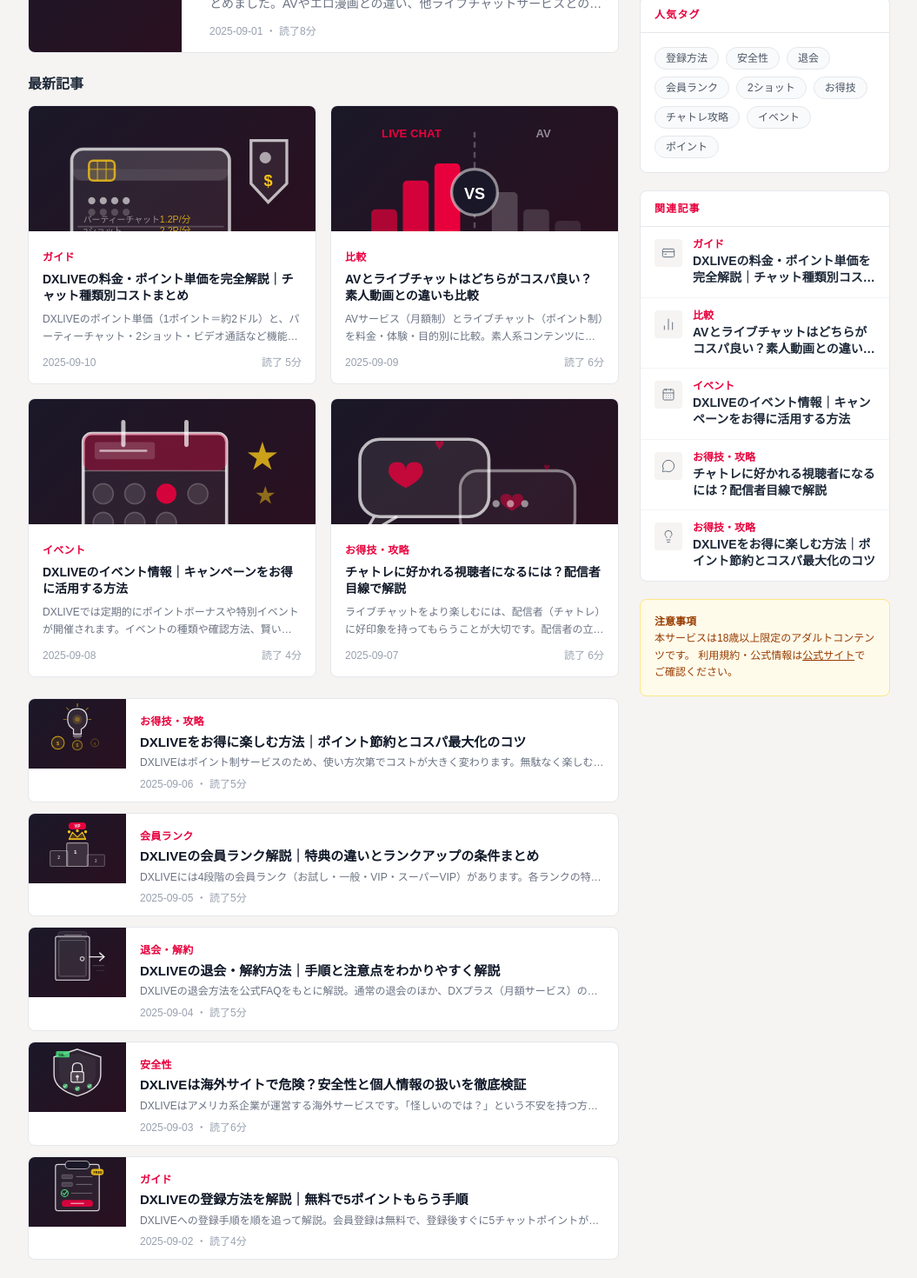
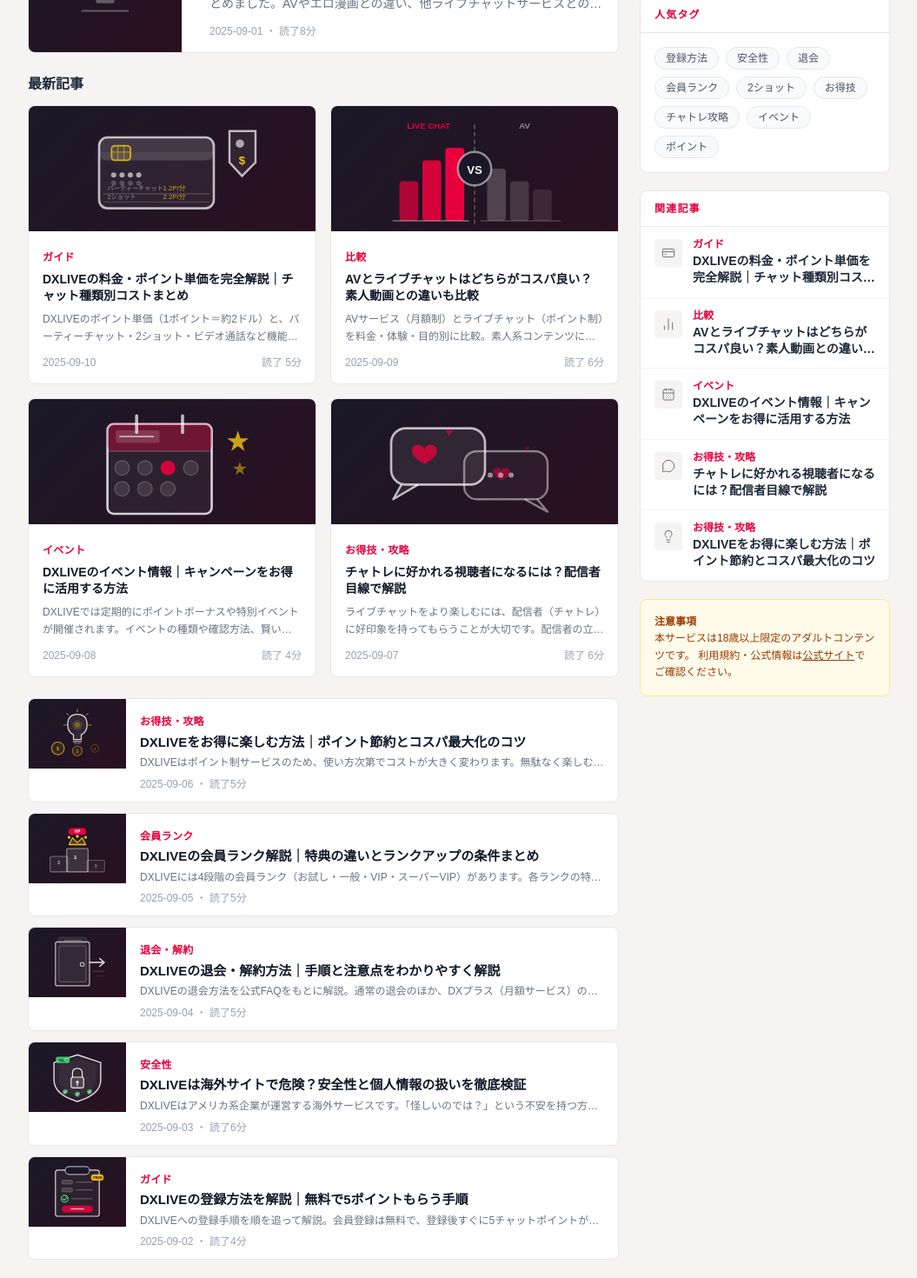
Before and after one commit to satomiyu2413/dxlive-media, a Next.js app: page / in a window 1280 px wide. Shown: the part 340-1810 px from the top of the page at 87% size, without its empty margins (112-1167 px from the left). Built offline with nearby package versions, Linux system fonts and the light colour scheme.

Commit message:
Fix JSX.Element type error for Vercel build

```diff
--- a/components/ThumbnailIllustration.tsx
+++ b/components/ThumbnailIllustration.tsx
@@ -1,3 +1,5 @@
+import React from "react";
+
 type Props = {
   slug?: string;
   category?: string;
@@ -7,7 +9,7 @@
 /* ── individual SVG illustrations ── */
 
 const IllustReview = () => (
-  <svg viewBox="0 0 200 120" fill="none" xmlns="http://www.w3.org/2000/svg">
+  <svg viewBox="0 0 200 120" fill="none" width="100%" height="100%" preserveAspectRatio="xMidYMid meet" xmlns="http://www.w3.org/2000/svg">
     {/* monitor */}
     <rect x="40" y="18" width="120" height="72" rx="6" stroke="white" strokeOpacity=".9" strokeWidth="2.5" fill="none"/>
     <rect x="40" y="18" width="120" height="50" rx="6" fill="white" fillOpacity=".07"/>
@@ -27,7 +29,7 @@
 );
 
 const IllustRegistration = () => (
-  <svg viewBox="0 0 200 120" fill="none" xmlns="http://www.w3.org/2000/svg">
+  <svg viewBox="0 0 200 120" fill="none" width="100%" height="100%" preserveAspectRatio="xMidYMid meet" xmlns="http://www.w3.org/2000/svg">
     {/* clipboard */}
     <rect x="55" y="15" width="90" height="95" rx="5" stroke="white" strokeOpacity=".8" strokeWidth="2.2" fill="white" fillOpacity=".05"/>
     <rect x="75" y="8" width="50" height="16" rx="8" stroke="white" strokeOpacity=".6" strokeWidth="2" fill="#1a1828"/>
@@ -50,7 +52,7 @@
 );
 
 const IllustSafety = () => (
-  <svg viewBox="0 0 200 120" fill="none" xmlns="http://www.w3.org/2000/svg">
+  <svg viewBox="0 0 200 120" fill="none" width="100%" height="100%" preserveAspectRatio="xMidYMid meet" xmlns="http://www.w3.org/2000/svg">
     {/* shield */}
     <path d="M100 14 L148 30 L148 66 Q148 96 100 110 Q52 96 52 66 L52 30 Z"
       stroke="white" strokeOpacity=".85" strokeWidth="2.5" fill="white" fillOpacity=".06"/>
@@ -76,7 +78,7 @@
 );
 
 const IllustCancellation = () => (
-  <svg viewBox="0 0 200 120" fill="none" xmlns="http://www.w3.org/2000/svg">
+  <svg viewBox="0 0 200 120" fill="none" width="100%" height="100%" preserveAspectRatio="xMidYMid meet" xmlns="http://www.w3.org/2000/svg">
     {/* door frame */}
     <rect x="55" y="18" width="70" height="90" rx="4" stroke="white" strokeOpacity=".7" strokeWidth="2.2" fill="white" fillOpacity=".05"/>
     {/* door panel */}
@@ -96,7 +98,7 @@
 );
 
 const IllustRanks = () => (
-  <svg viewBox="0 0 200 120" fill="none" xmlns="http://www.w3.org/2000/svg">
+  <svg viewBox="0 0 200 120" fill="none" width="100%" height="100%" preserveAspectRatio="xMidYMid meet" xmlns="http://www.w3.org/2000/svg">
     {/* podium */}
     <rect x="78" y="60" width="44" height="48" rx="3" fill="white" fillOpacity=".12" stroke="white" strokeOpacity=".5" strokeWidth="2"/>
     <rect x="44" y="76" width="36" height="32" rx="3" fill="white" fillOpacity=".07" stroke="white" strokeOpacity=".35" strokeWidth="2"/>
@@ -118,7 +120,7 @@
 );
 
 const IllustTips = () => (
-  <svg viewBox="0 0 200 120" fill="none" xmlns="http://www.w3.org/2000/svg">
+  <svg viewBox="0 0 200 120" fill="none" width="100%" height="100%" preserveAspectRatio="xMidYMid meet" xmlns="http://www.w3.org/2000/svg">
     {/* lightbulb */}
     <path d="M100 20 Q120 20 120 42 Q120 56 108 62 L108 72 L92 72 L92 62 Q80 56 80 42 Q80 20 100 20 Z"
       stroke="white" strokeOpacity=".85" strokeWidth="2.2" fill="white" fillOpacity=".08"/>
@@ -144,7 +146,7 @@
 );
 
 const IllustHowToLike = () => (
-  <svg viewBox="0 0 200 120" fill="none" xmlns="http://www.w3.org/2000/svg">
+  <svg viewBox="0 0 200 120" fill="none" width="100%" height="100%" preserveAspectRatio="xMidYMid meet" xmlns="http://www.w3.org/2000/svg">
     {/* chat bubble left */}
     <rect x="20" y="28" width="90" height="54" rx="14" stroke="white" strokeOpacity=".7" strokeWidth="2.2" fill="white" fillOpacity=".07"/>
     <path d="M30 82 L22 96 L46 82" stroke="white" strokeOpacity=".7" strokeWidth="2" fill="white" fillOpacity=".07" strokeLinejoin="round"/>
@@ -167,7 +169,7 @@
 );
 
 const IllustEvents = () => (
-  <svg viewBox="0 0 200 120" fill="none" xmlns="http://www.w3.org/2000/svg">
+  <svg viewBox="0 0 200 120" fill="none" width="100%" height="100%" preserveAspectRatio="xMidYMid meet" xmlns="http://www.w3.org/2000/svg">
     {/* calendar */}
     <rect x="38" y="24" width="100" height="86" rx="6" stroke="white" strokeOpacity=".8" strokeWidth="2.2" fill="white" fillOpacity=".05"/>
     <rect x="38" y="24" width="100" height="26" rx="6" fill="#e8003d" fillOpacity=".35"/>
@@ -191,7 +193,7 @@
 );
 
 const IllustCompare = () => (
-  <svg viewBox="0 0 200 120" fill="none" xmlns="http://www.w3.org/2000/svg">
+  <svg viewBox="0 0 200 120" fill="none" width="100%" height="100%" preserveAspectRatio="xMidYMid meet" xmlns="http://www.w3.org/2000/svg">
     {/* left bar chart */}
     <rect x="28" y="72" width="18" height="38" rx="3" fill="#e8003d" fillOpacity=".7"/>
     <rect x="50" y="52" width="18" height="58" rx="3" fill="#e8003d" fillOpacity=".9"/>
@@ -214,7 +216,7 @@
 );
 
 const IllustPricing = () => (
-  <svg viewBox="0 0 200 120" fill="none" xmlns="http://www.w3.org/2000/svg">
+  <svg viewBox="0 0 200 120" fill="none" width="100%" height="100%" preserveAspectRatio="xMidYMid meet" xmlns="http://www.w3.org/2000/svg">
     {/* card */}
     <rect x="30" y="30" width="110" height="68" rx="8" stroke="white" strokeOpacity=".7" strokeWidth="2.2" fill="white" fillOpacity=".06"/>
     <rect x="30" y="30" width="110" height="22" rx="8" fill="white" fillOpacity=".1"/>
@@ -244,7 +246,7 @@
 );
 
 const IllustDefault = () => (
-  <svg viewBox="0 0 200 120" fill="none" xmlns="http://www.w3.org/2000/svg">
+  <svg viewBox="0 0 200 120" fill="none" width="100%" height="100%" preserveAspectRatio="xMidYMid meet" xmlns="http://www.w3.org/2000/svg">
     <rect x="44" y="24" width="112" height="80" rx="6" stroke="white" strokeOpacity=".5" strokeWidth="2" fill="white" fillOpacity=".05"/>
     <line x1="60" y1="48" x2="140" y2="48" stroke="white" strokeOpacity=".3" strokeWidth="2" strokeLinecap="round"/>
     <line x1="60" y1="60" x2="120" y2="60" stroke="white" strokeOpacity=".2" strokeWidth="2" strokeLinecap="round"/>
@@ -252,7 +254,7 @@
   </svg>
 );
 
-const SLUG_MAP: Record<string, () => JSX.Element> = {
+const SLUG_MAP: Record<string, () => React.ReactElement> = {
   "dxlive-review": IllustReview,
   "registration-guide": IllustRegistration,
   "safety": IllustSafety,
@@ -265,7 +267,7 @@
   "pricing": IllustPricing,
 };
 
-const CATEGORY_MAP: Record<string, () => JSX.Element> = {
+const CATEGORY_MAP: Record<string, () => React.ReactElement> = {
   review: IllustReview,
   guide: IllustRegistration,
   safety: IllustSafety,
@@ -283,7 +285,16 @@
     IllustDefault;
 
   return (
-    <div className={className} style={{ width: "100%", height: "100%" }}>
+    <div
+      className={className}
+      style={{
+        width: "100%",
+        height: "100%",
+        display: "flex",
+        alignItems: "center",
+        justifyContent: "center",
+      }}
+    >
       <Component />
     </div>
   );
```
